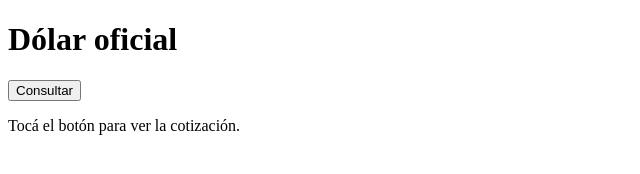
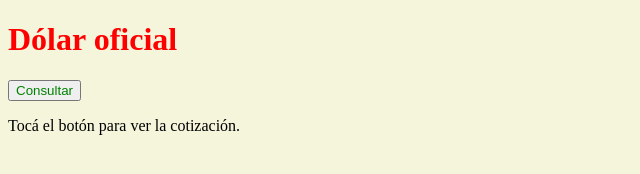
Before and after one commit to Prof-NkoCussi/Redes-Actividades, a plain HTML site: page index.html in a window 1280 px wide. Shown: the whole page, without its empty margins (0-640 px from the left). Drawn offline with Linux system fonts and the light colour scheme.

Commit message:
redes tp8

```diff
--- a/app.js
+++ b/app.js
@@ -4,8 +4,10 @@ const resultado = document.getElementById("resultado");
 
 // Función que pide los datos a la API y los muestra
 async function consultarDolar() {
+
   // Le pide los datos a la API y espera la respuesta
   const respuesta = await fetch("https://dolarapi.com/v1/dolares/oficial");
+
   // Convierte la respuesta (JSON) en datos que JavaScript entiende
   const datos = await respuesta.json();
   // Escribe en el párrafo la compra y la venta del dólar
--- a/index.html
+++ b/index.html
@@ -3,6 +3,7 @@
 <head>
   <meta charset="utf-8">
   <title>Dólar oficial</title>
+  <link rel="stylesheet" href="style.css">
 </head>
 <body>
   <h1>Dólar oficial</h1>
--- /dev/null
+++ b/style.css
@@ -0,0 +1,11 @@
+body{
+    background-color: beige
+}
+
+h1 {
+    color: red
+}
+
+button {
+    color: green
+}
```
